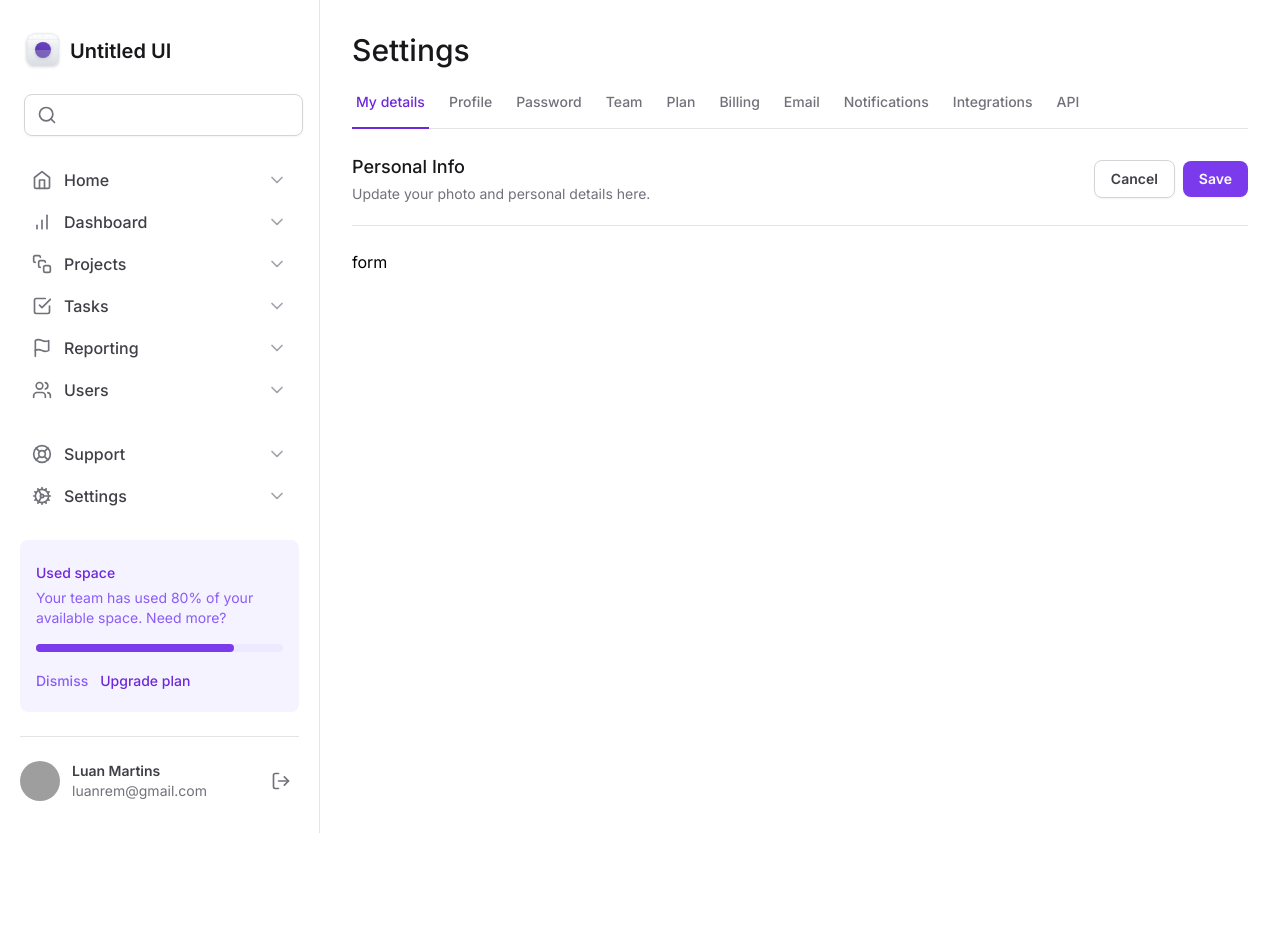
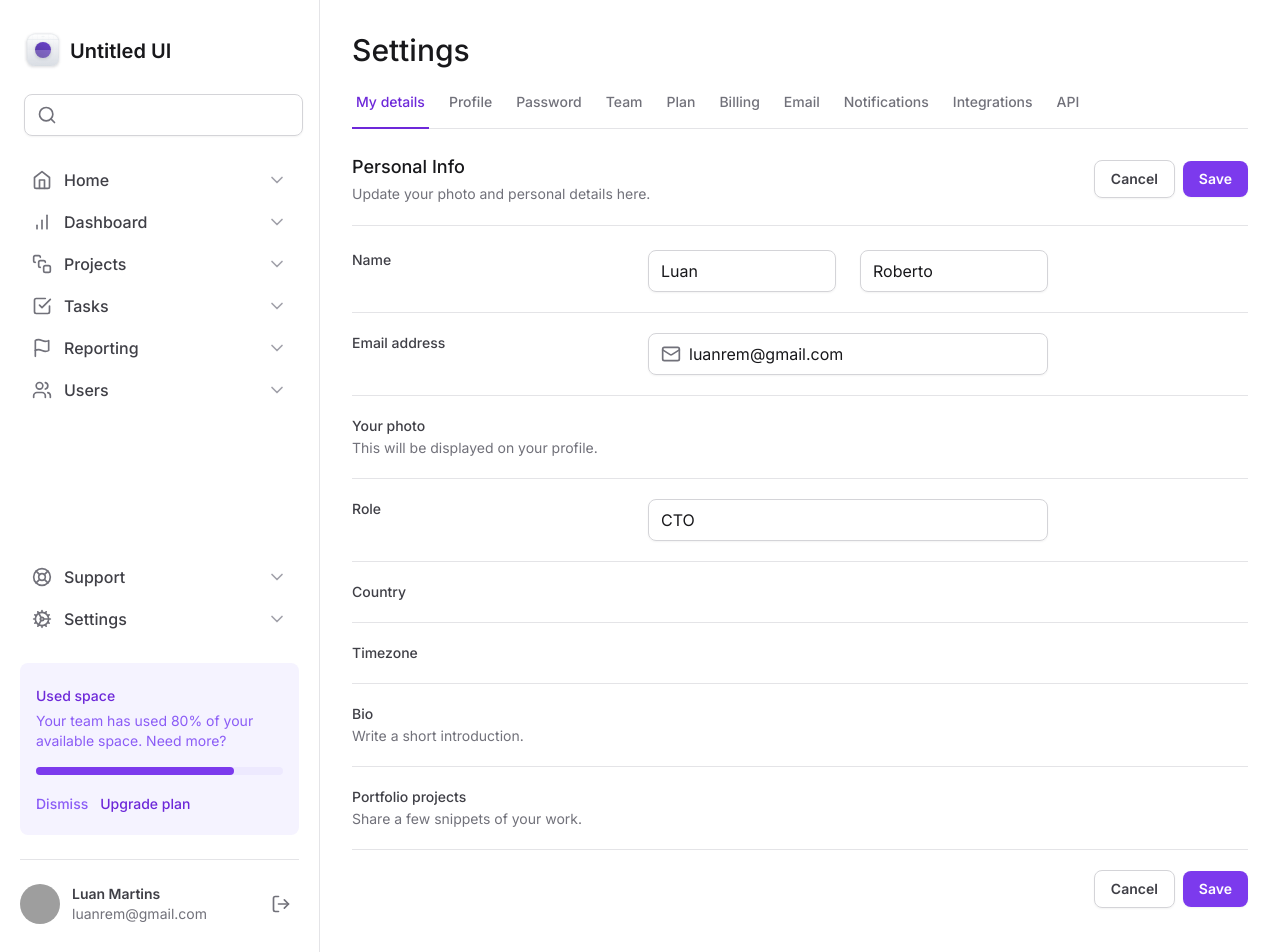
Before and after one commit to luanrem/tailwind-next, a Next.js app: page / in a window 1280 px wide. Shown: the top 952 px of the page. Before the commit the page ends 833 px from the top, so only its background shows below. Built offline with nearby package versions, Linux system fonts and the light colour scheme; grey boxes are pictures that could not be loaded.

Commit message:
C03 - Campos do Formulário

```diff
--- a/src/app/page.tsx
+++ b/src/app/page.tsx
@@ -1,3 +1,5 @@
+import { Mail } from "lucide-react";
+import { Input } from "./components/Input";
 import { SettingsTabs } from "./components/SettingsTabs";
 
 export default function Home() {
@@ -30,7 +32,105 @@
           </div>
         </div>
 
-        <form id="settings" action="" className="mt-6 flex flex-col w-full">form</form>
+        <form id="settings" action="" className="mt-6 flex flex-col w-full gap-5 divide-y divide-zinc-200">
+          <div className="grid gap-3 grid-cols-form">
+            <label htmlFor="firstName" className="text-sm font-medium text-zinc-700">Name</label>
+            <div className="grid gap-6 grid-cols-2">
+              <Input.Root>
+                <Input.Control id="firstName" defaultValue="Luan" />
+              </Input.Root>
+
+              <Input.Root>
+                <Input.Control defaultValue="Roberto" />
+              </Input.Root>
+            </div>
+          </div>
+
+          <div className="grid gap-3 grid-cols-form pt-5">
+            <label htmlFor="email" className="text-sm font-medium text-zinc-700">Email address</label>
+            <Input.Root>
+              <Input.Prefix>
+                <Mail className="h-5 w-5 text-zinc-500" />
+              </Input.Prefix>
+              <Input.Control id="email" type="email" defaultValue="luanrem@gmail.com" />
+            </Input.Root>
+          </div>
+
+          <div className="grid gap-3 grid-cols-form pt-5">
+            <label
+              htmlFor="photo"
+              className="text-sm font-medium text-zinc-700"
+            >
+              Your photo
+              <span className="mt-0.5 text-sm font-normal text-zinc-500 block">This will be displayed on your profile.</span>
+            </label>
+            <div></div>
+          </div>
+
+          <div className="grid gap-3 grid-cols-form pt-5">
+            <label htmlFor="role" className="text-sm font-medium text-zinc-700">Role</label>
+            <Input.Root>
+              <Input.Control id="role" type="text" defaultValue="CTO" />
+            </Input.Root>
+          </div>
+
+          <div className="grid gap-3 grid-cols-form pt-5">
+            <label htmlFor="country" className="text-sm font-medium text-zinc-700">Country</label>
+            <div></div>
+          </div>
+
+          <div className="grid gap-3 grid-cols-form pt-5">
+            <label htmlFor="timezone" className="text-sm font-medium text-zinc-700">Timezone</label>
+            <div></div>
+          </div>
+
+          <div className="grid gap-3 grid-cols-form pt-5">
+            <label
+              htmlFor="bio"
+              className="text-sm font-medium text-zinc-700"
+            >
+              Bio
+              <span
+                className="mt-0.5 text-sm font-normal text-zinc-500 block"
+              >
+                Write a short introduction.
+              </span>
+            </label>
+            <div></div>
+          </div>
+
+          <div className="grid gap-3 grid-cols-form pt-5">
+            <label
+              htmlFor="projects"
+              className="text-sm font-medium text-zinc-700"
+            >
+              Portfolio projects
+              <span
+                className="mt-0.5 text-sm font-normal text-zinc-500 block"
+              >
+                Share a few snippets of your work.
+              </span>
+            </label>
+            <div></div>
+          </div>
+
+          <div className="flex items-center justify-end gap-2 pt-5">
+            <button
+              type="button"
+              className="rounded-lg px-4 py-2 text-sm font-semibold shadow-sm border border-zinc-300 text-zinc-700 hover:bg-zinc-50"
+            >
+              Cancel
+            </button>
+            <button
+              form="settings"
+              type="submit"
+              className="rounded-lg px-4 py-2 text-sm font-semibold shadow-sm bg-violet-600 text-white hover:bg-violet-700"
+            >
+              Save
+            </button>
+          </div>
+
+        </form>
       </div>
     </>
   )
--- a/tailwind.config.ts
+++ b/tailwind.config.ts
@@ -8,7 +8,8 @@
     extend: {
       gridTemplateColumns: {
         app: 'minmax(18rem, 20rem) 1fr',
-        profile: 'max-content 1fr max-content'
+        profile: 'max-content 1fr max-content',
+        form: 'minmax(7.5rem, 17.5rem) minmax(25rem, 1fr) minmax(0, 15rem)'
       },
       maxWidth: {
         app: '700px'
```
